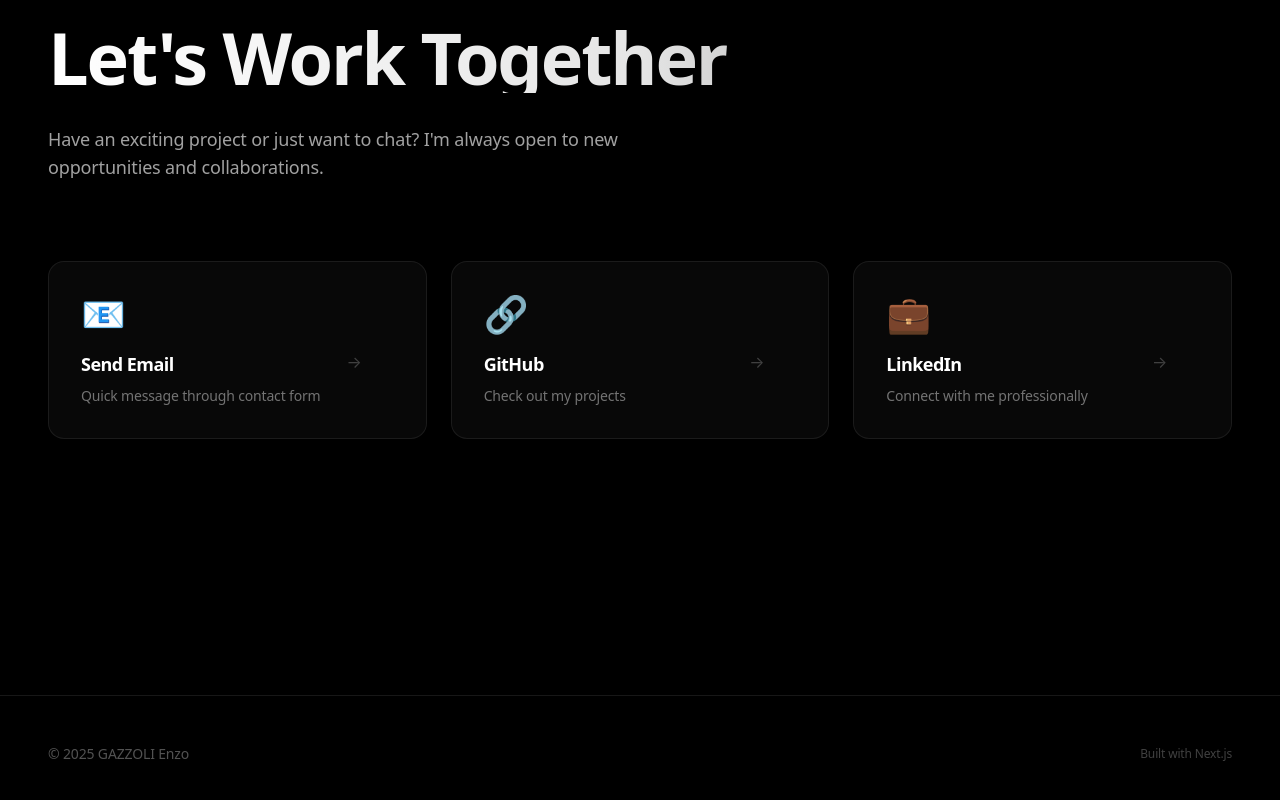
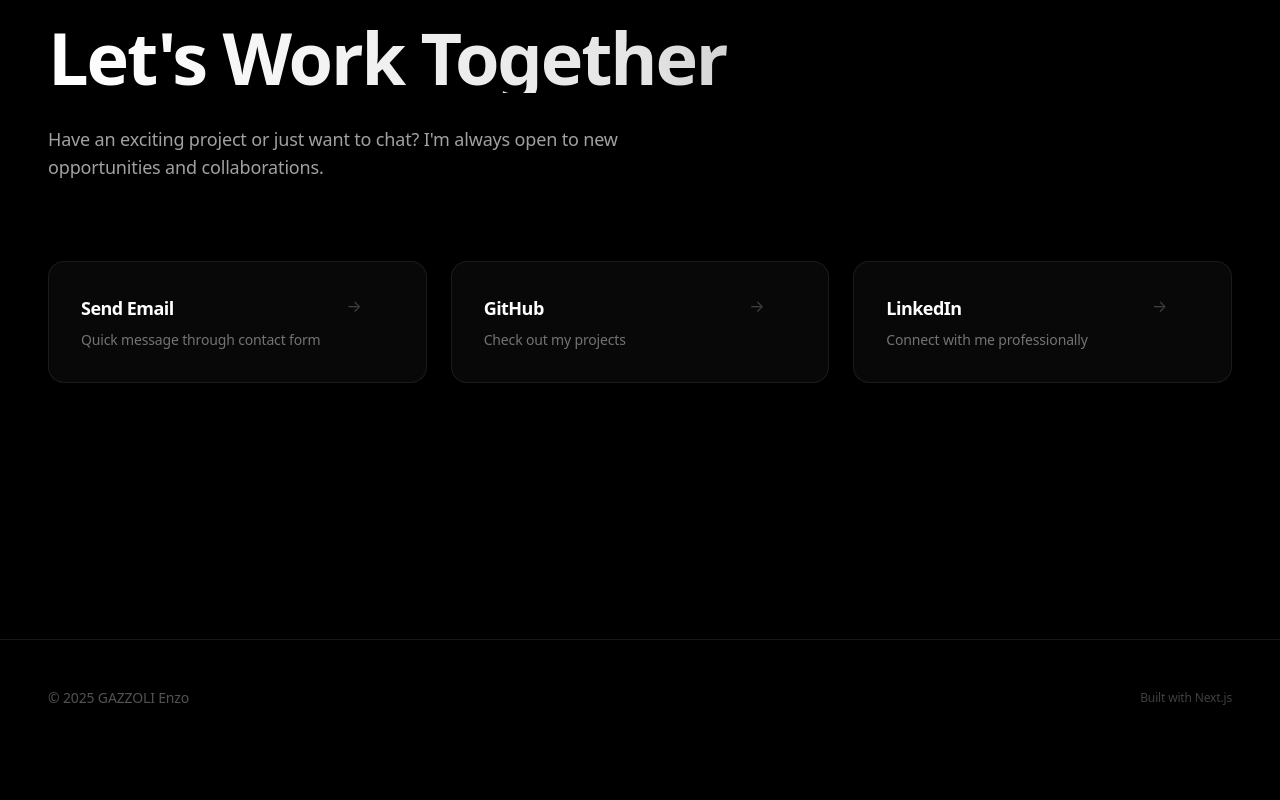
Before and after one commit to Taqinou/portfolio-website, a Next.js app: page / in a window 1280 px wide. Shown: the part 2049-2849 px from the top of the page. After the commit the page ends 2805 px from the top, so only its background shows below. Built offline with nearby package versions, Linux system fonts and the light colour scheme.

Commit message:
remove emoji + update title

```diff
--- a/src/app/layout.tsx
+++ b/src/app/layout.tsx
@@ -7,8 +7,8 @@ import BackgroundCanvas from "@/components/BackgroundCanvas";
 const inter = Inter({ subsets: ["latin"], variable: "--font-inter" });
 
 export const metadata = {
-  title: "Portfolio Unity",
-  description: "Portfolio moderne présentant mes projets Unity, web et autres.",
+  title: "GAZZOLI Enzo",
+  description: "Portfolio présentant mes projets.",
 };
 
 export default function RootLayout({ children }: { children: ReactNode }) {
--- a/src/components/ContactSection.tsx
+++ b/src/components/ContactSection.tsx
@@ -33,7 +33,6 @@ export default function ContactSection() {
             </div>
 
             <div className="relative z-10">
-              <div className="mb-4 text-4xl">📧</div>
               <h3 className="text-lg font-semibold text-white mb-2">Send Email</h3>
               <p className="text-sm text-neutral-500 font-light">Quick message through contact form</p>
               <div className="absolute bottom-8 right-8 text-neutral-700 group-hover:text-neutral-500 transition-colors">
@@ -56,7 +55,6 @@ export default function ContactSection() {
             </div>
 
             <div className="relative z-10">
-              <div className="mb-4 text-4xl">🔗</div>
               <h3 className="text-lg font-semibold text-white mb-2">GitHub</h3>
               <p className="text-sm text-neutral-500 font-light">Check out my projects</p>
               <div className="absolute bottom-8 right-8 text-neutral-700 group-hover:text-neutral-500 transition-colors">
@@ -79,7 +77,6 @@ export default function ContactSection() {
             </div>
 
             <div className="relative z-10">
-              <div className="mb-4 text-4xl">💼</div>
               <h3 className="text-lg font-semibold text-white mb-2">LinkedIn</h3>
               <p className="text-sm text-neutral-500 font-light">Connect with me professionally</p>
               <div className="absolute bottom-8 right-8 text-neutral-700 group-hover:text-neutral-500 transition-colors">
```
